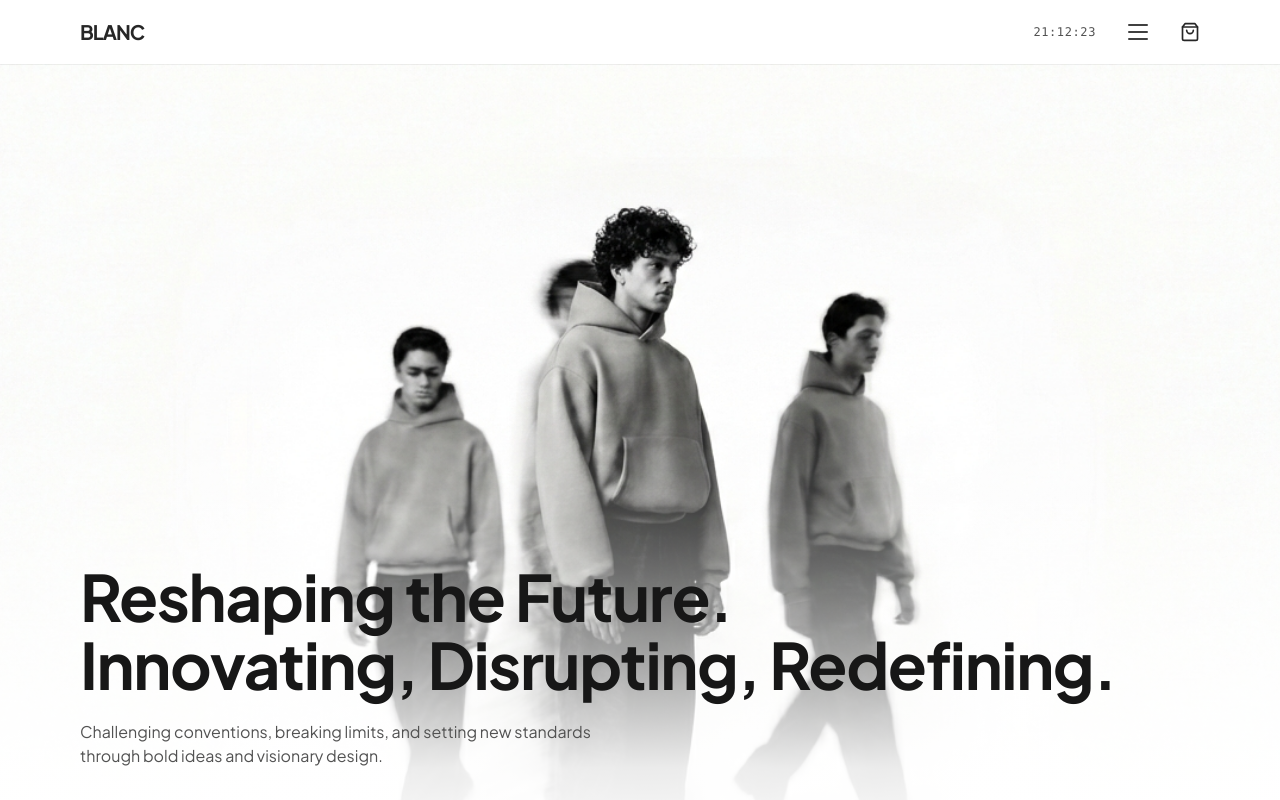
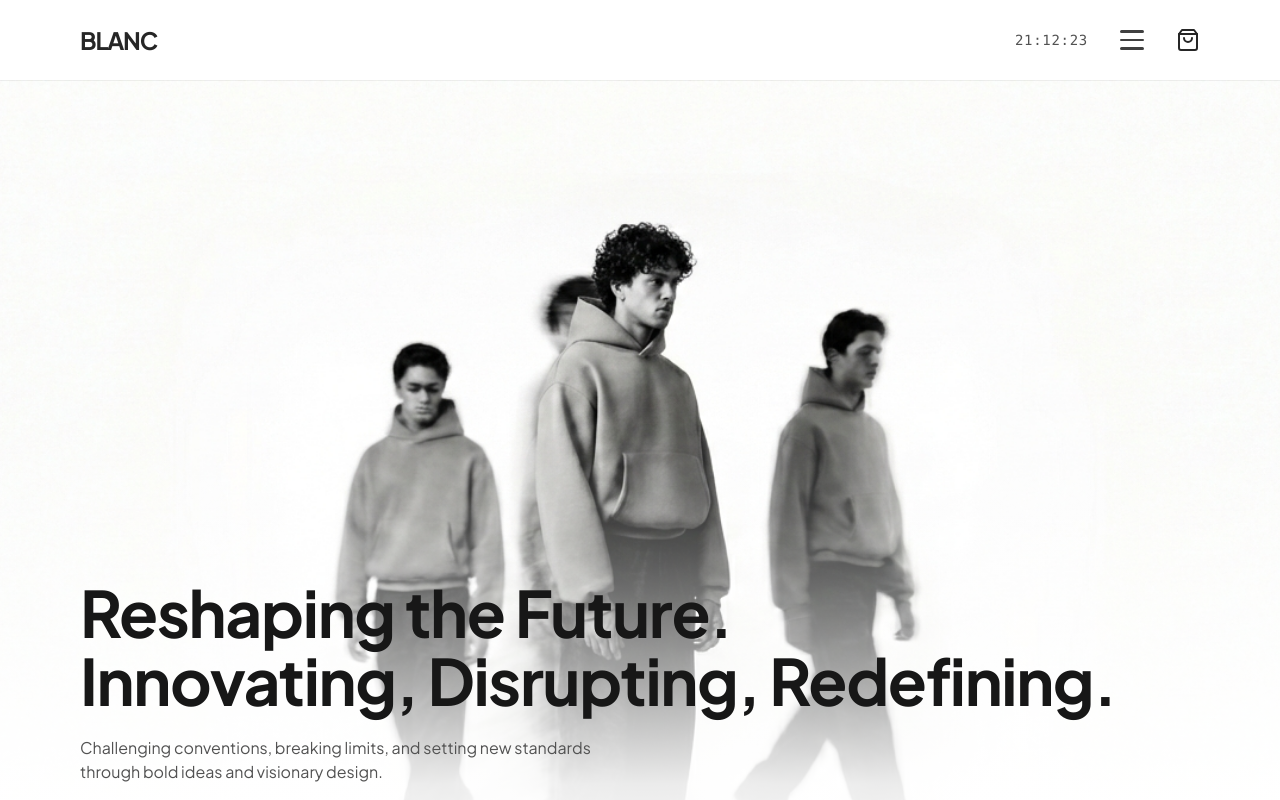
Before and after one commit to rashidulas/projectblnc, a Next.js app: page / in a window 1280 px wide. Shown: the top 800 px of the page. Built offline with nearby package versions, Linux system fonts and the light colour scheme.

Commit message:
fixed navbar

```diff
--- a/src/app/layout.tsx
+++ b/src/app/layout.tsx
@@ -28,7 +28,7 @@ export default function RootLayout({
         <CartProvider>
           <PageTransitionProvider>
             <PermanentNavbar />
-            <main className="pt-16">{children}</main>
+            <main className="pt-20">{children}</main>
             <Footer />
           </PageTransitionProvider>
         </CartProvider>
--- a/src/components/PermanentNavbar.tsx
+++ b/src/components/PermanentNavbar.tsx
@@ -10,9 +10,9 @@ import CartDrawer from './CartDrawer';
 // Custom hamburger: three lines, horizontal when closed, vertical when open
 function HamburgerIcon({ open }: { open: boolean }) {
   return (
-    <div className="w-5 h-5 flex items-center justify-center">
+    <div className="w-6 h-6 flex items-center justify-center">
       <div
-        className={`flex gap-[5px] transition-transform duration-300 ease-out ${
+        className={`flex gap-[6px] transition-transform duration-300 ease-out ${
           open ? 'flex-row' : 'flex-col'
         }`}
       >
@@ -22,8 +22,8 @@ function HamburgerIcon({ open }: { open: boolean }) {
             className="bg-neutral-700 rounded-full"
             initial={false}
             animate={{
-              width: open ? 3 : 20,
-              height: open ? 14 : 2,
+              width: open ? 3.5 : 24,
+              height: open ? 16 : 2.5,
             }}
             transition={{ duration: 0.25, ease: 'easeInOut' }}
           />
@@ -71,18 +71,18 @@ export default function PermanentNavbar() {
         }}
       >
         {/* Top bar - full width, longer feel with generous padding */}
-        <div className="flex items-center justify-between w-full px-6 sm:px-8 md:px-12 lg:px-16 xl:px-20 h-16">
+        <div className="flex items-center justify-between w-full px-6 sm:px-8 md:px-12 lg:px-16 xl:px-20 h-20">
           {/* Left: BLANC Logo */}
           <TransitionLink
             href="/"
-            className="text-xl font-bold tracking-tighter text-neutral-800 hover:opacity-70 transition-opacity"
+            className="text-2xl font-bold tracking-tighter text-neutral-800 hover:opacity-70 transition-opacity"
           >
             BLANC
           </TransitionLink>
 
           {/* Right: Clock, Hamburger, Cart */}
           <div className="flex items-center gap-6">
-            <div className="text-xs font-mono tracking-wider text-neutral-600">
+            <div className="text-sm font-mono tracking-wider text-neutral-600">
               {currentTime}
             </div>
 
@@ -99,7 +99,7 @@ export default function PermanentNavbar() {
               className="relative p-2 -mr-2 hover:opacity-70 transition-opacity text-neutral-800"
               aria-label="Open cart"
             >
-              <ShoppingBag className="w-5 h-5" />
+              <ShoppingBag className="w-6 h-6" />
               {cartItemsCount > 0 && (
                 <span className="absolute -top-0.5 -right-0.5 bg-black text-white text-[10px] w-4 h-4 flex items-center justify-center rounded-full font-medium">
                   {cartItemsCount}
```
